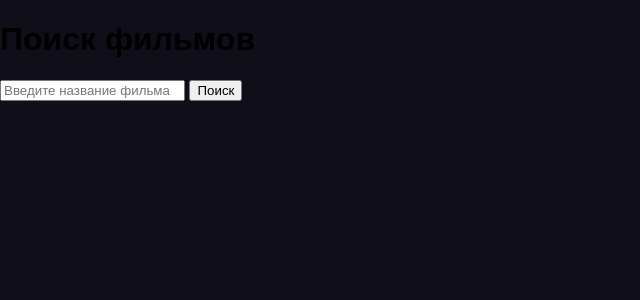
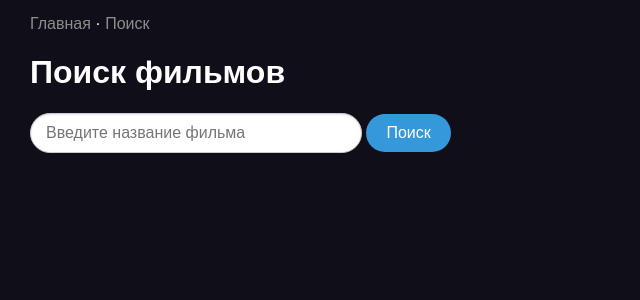
Before and after one commit to Winterfulllll/SIGMANIZATION, a Python web app: template templates/search.html in a window 1280 px wide. Shown: the top 300 px of the page, without its empty margins (0-640 px from the left). Run offline with Jinja, Linux system fonts and the light colour scheme; the template is opened without the code that fills it: most values are stand-ins (such as "Sample title", 1, 10 or a date in 2020).

Commit message:
search page style

```diff
--- a/static/style.css
+++ b/static/style.css
@@ -247,6 +247,11 @@ input[type="password"] {
   margin: 0 auto;
 }
 
+.breadcrumbs{
+  margin-top: 15px;
+  color: white;
+}
+
 .breadcrumbs a,
 .breadcrumbs span {
   color: #8d8d8d;
@@ -379,12 +384,15 @@ input[type="password"] {
 }
 
 #search-movies-container {
+  color: white;
   margin-top: 30px;
-  display: flex;
+  margin-left: 30px;
+  display: grid;
+  grid-template-columns: repeat(6, 1fr);
   flex-wrap: nowrap;
   gap: 5px; /* Расстояние между карточками фильмов */
   height: 100%; /* Устанавливает высоту на 100% контейнера */
-  width: 100%;
+  width: 98%;
   justify-content: space-between; /* Распределяет элементы равномерно */
 }
 
@@ -421,7 +429,7 @@ input[type="password"] {
 .movie-card {
   flex: 1; /* Элементы не будут растягиваться или сжиматься */
   max-width: 245px; /* Установите фиксированную ширину для карточек */
-  max-height: 90%;
+  max-height: 100%;
   overflow: hidden;
 }
 
@@ -796,3 +804,42 @@ input[type="checkbox"]:checked {
   background: linear-gradient(45deg, #706679, #3a3346);
   transform: translateY(-2px);
 }
+
+.searching{
+  margin-left: 30px;
+}
+
+.search-container input {
+  padding: 10px 15px;
+  width: 300px;
+  border: 1px solid #ccc;
+  border-radius: 30px;
+  margin-right: -5px;
+  outline: none;
+  font-size: 16px;
+  box-shadow: inset 0 1px 2px rgba(0, 0, 0, 0.1);
+  transition: border-color 0.3s ease, box-shadow 0.3s ease;
+}
+
+.search-container input:focus {
+  border-color: #3498db;
+  box-shadow: 0 0 8px rgba(52, 152, 219, 0.5);
+}
+
+.search-container button {
+  margin-left: 5px;
+  padding: 10px 20px;
+  border: none;
+  border-radius:30px;
+  background-color: #3498db;
+  color: white;
+  cursor: pointer;
+  font-size: 16px;
+  outline: none;
+  transition: background-color 0.3s ease, transform 0.3s ease;
+}
+
+.search-container button:hover {
+  background-color: #2980b9;
+  transform: scale(1.05);
+}
--- a/templates/search.html
+++ b/templates/search.html
@@ -8,8 +8,13 @@
     />
   </head>
   <body>
+    <div class="searching">
+      <div class="breadcrumbs">
+        <a href="/">Главная</a> · <span>Поиск</span>
+      </div>
+      <div class="default_text">
         <h1>Поиск фильмов</h1>
-
+      </div>
       <div class="search-container">
         <input
           type="text"
@@ -17,6 +22,7 @@
           placeholder="Введите название фильма"
         />
         <button id="search-button">Поиск</button>
+      </div>
     </div>
 
     <div class="container" id="search-movies-container"></div>
```
Lines whose indentation alone changed are shown as unchanged.
